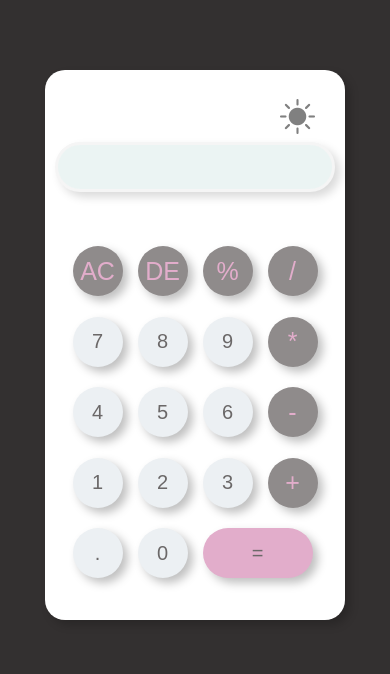
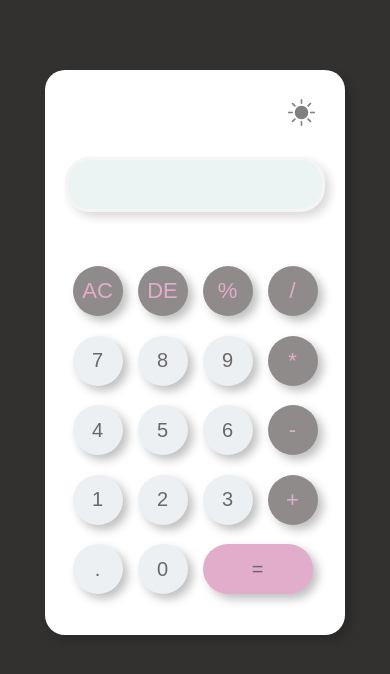
Before and after one commit to emansal/calculator, a plain HTML site: page index.html in a window 390 px wide. Drawn offline with nearby package versions, Linux system fonts and the light colour scheme.

Commit message:
fix some bugs

```diff
--- a/calc.css
+++ b/calc.css
@@ -3,6 +3,13 @@
     padding: 0;
     box-sizing: border-box;
     font-family: sans-serif;
+}
+*:focus {
+  outline: none;
+}
+
+* {
+  -webkit-tap-highlight-color: transparent;
 }
 
 .parent{
@@ -18,15 +25,6 @@
     background-color:#eeccff ;
     transition: 2s;
 }
-i{
-    font-size: 35px;
-    color: gray;
-    position: absolute;
-    top: 5%;
-    right: 10%;
-    cursor: pointer;
-}
-
 
 .cl{
     width: 470px;
@@ -41,12 +39,20 @@ i{
     position: relative;
 }
 
+i{
+    font-size: 35px;
+    color: gray;
+    position: absolute;
+    top: 5%;
+    right: 10%;
+    cursor: pointer;
+}
 
 #display{
     background-color: #ebf4f3;
     padding: 15px;
     width: 370px;
-    height: 70px;
+    height: 90px;
     border: solid 3px whitesmoke;
     border-radius: 25px;
     box-shadow: 5px 5px 10px  rgb(0,0,0,0.15);
@@ -54,10 +60,6 @@ i{
     font-size: 30px;
     letter-spacing: 2px;
     text-align: right;
-}
-#display:focus{
-    outline: none;
-
 }
 
 .buttons{
@@ -82,11 +84,10 @@ div button{
      box-shadow: 5px 5px 10px  rgb(0,0,0,0.25);
      cursor: pointer;
 }
-div button:hover{
+div button:active{
     background-color: #ecf0f3;
 
 }
-
 .btn:active{
     transform: scale(0.9);
 }
@@ -108,27 +109,29 @@ button:last-child{
 }
 
 @media only screen and (max-width: 768px){
+
+i {
+       font-size: 27px; }
 .cl {
-        width: 320px;
-        height: 550px;
-    }
-    #display {
-        width: 280px;
-        height: 50px;
+        width: 325px;
+        height: 565px; }
+#display {
+        width: 260px;
+        height: 55px;
+        margin-top: 15px;
         font-size: 22px;
-    }
-    .buttons {
+        letter-spacing: 1.5px; }
+.buttons {
         width: 300px;
         height: 350px;
-        gap: 15px;
-        grid-template-columns: repeat(4, auto);
-    }
-    div button {
+        gap: 15px; }
+div button {
         width: 50px;
         height: 50px;
-        font-size: 20px;
-    }
-    button:last-child {
+        font-size: 20px;  }
+.op{
+    font-size: 22px;}
+button:last-child {
         width: 110px;   }
 
 }
```
